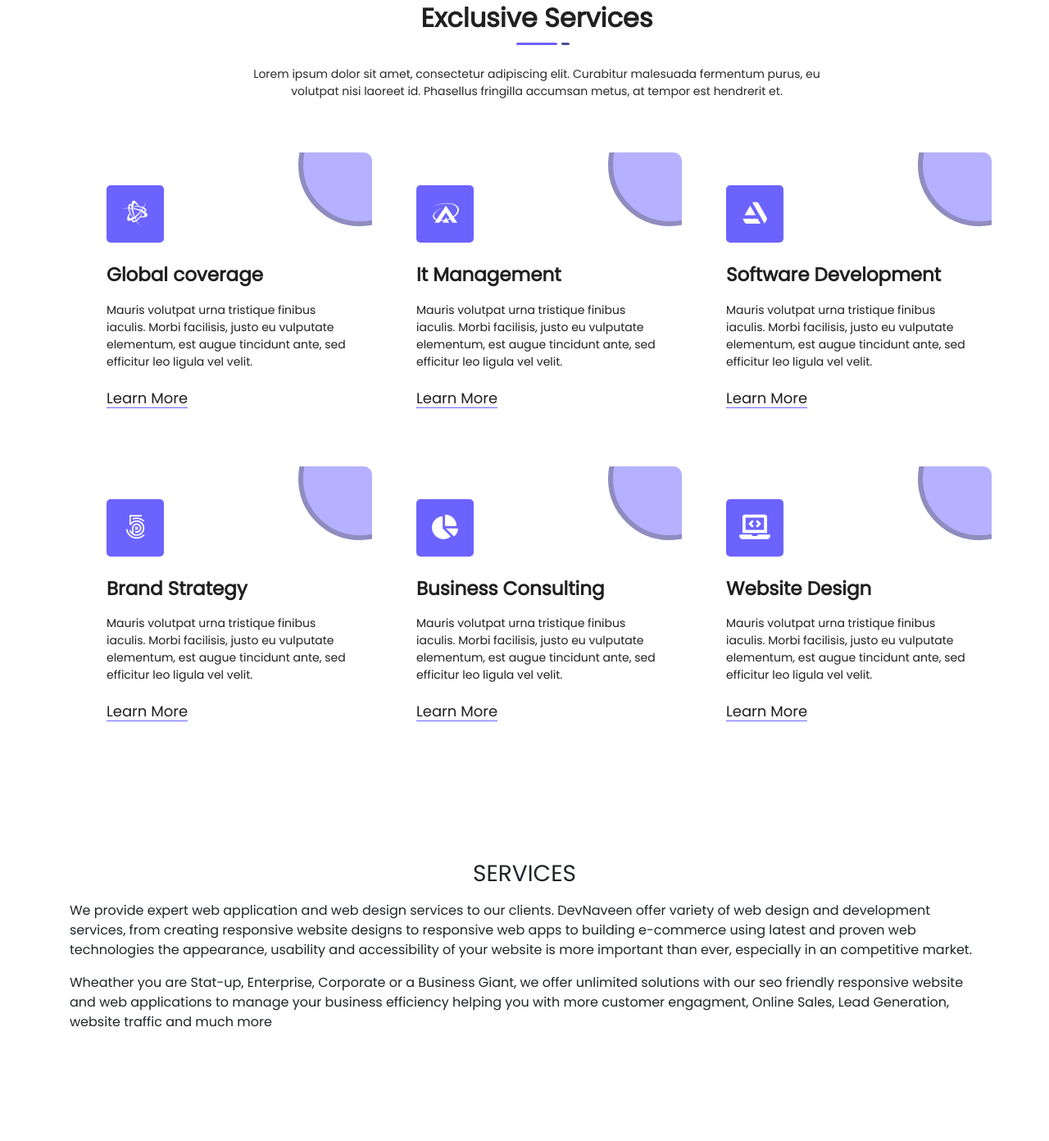
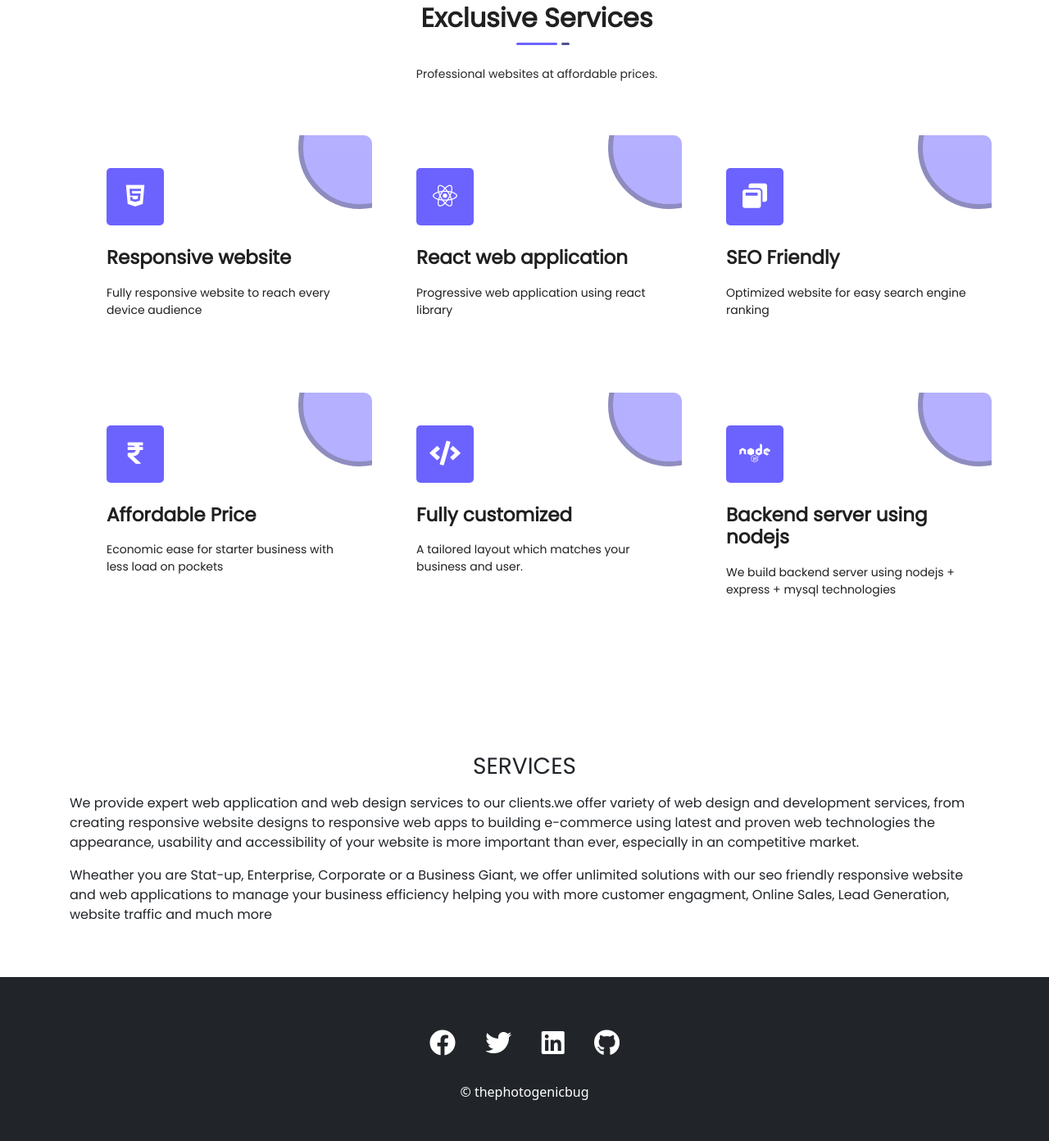
Before and after one commit to thephotogenicbug/Personal-website, a plain HTML site: page index.html in a window 1280 px wide. Shown: the part 578-1970 px from the top of the page at 82% size. Before the commit the page ends 1853 px from the top, so only its background shows below. Drawn offline with nearby package versions, Linux system fonts and the light colour scheme.

Commit message:
Personal-site: update home page

```diff
--- a/index.html
+++ b/index.html
@@ -17,7 +17,7 @@
 <body>
     <nav>
         <div class="logo">
-            <h4>The Nav</h4>
+            <h4>Thephotogenicbug.dev</h4>
         </div>
         <ul class="nav-links">
             <li><a href="#">Home</a></li>
@@ -51,7 +51,7 @@
                         <div class="col-md-10 col-lg-8">
                             <div class="header-section">
                                 <h2 class="title">Exclusive Services</h2>
-                                <p class="description">Lorem ipsum dolor sit amet, consectetur adipiscing elit. Curabitur malesuada fermentum purus, eu volutpat nisi laoreet id. Phasellus fringilla accumsan metus, at tempor est hendrerit et.</p>
+                                <p class="description">Professional websites at affordable prices.</p>
                             </div>
                         </div>
                     </div>
@@ -61,11 +61,11 @@
                             <div class="single-service">
                                 <div class="content">
                                     <span class="icon">
-                                        <i class="fab fa-battle-net"></i>
+                                        <i class="fab fa-html5"></i>
                                     </span>
-                                    <h3 class="title">Global coverage</h3>
-                                    <p class="description">Mauris volutpat urna tristique finibus iaculis. Morbi facilisis, justo eu vulputate elementum, est augue tincidunt ante, sed efficitur leo ligula vel velit.</p>
-                                    <a href="#" class="learn-more">Learn More</a>
+                                    <h3 class="title">Responsive website</h3>
+                                    <p class="description">Fully responsive website to reach every device audience</p>
+
                                 </div>
                                 <span class="circle-before"></span>
                             </div>
@@ -76,11 +76,11 @@
                             <div class="single-service">
                                 <div class="content">
                                     <span class="icon">
-                                        <i class="fab fa-asymmetrik"></i>
+                                        <i class="fab fa-react"></i>
                                     </span>
-                                    <h3 class="title">It Management</h3>
-                                    <p class="description">Mauris volutpat urna tristique finibus iaculis. Morbi facilisis, justo eu vulputate elementum, est augue tincidunt ante, sed efficitur leo ligula vel velit.</p>
-                                    <a href="#" class="learn-more">Learn More</a>
+                                    <h3 class="title">React web application</h3>
+                                    <p class="description">Progressive web application using react library</p>
+
                                 </div>
                                 <span class="circle-before"></span>
                             </div>
@@ -91,11 +91,11 @@
                             <div class="single-service">
                                 <div class="content">
                                     <span class="icon">
-                                        <i class="fab fa-artstation"></i>
+                                        <i class="fas fa-window-restore"></i>
                                     </span>
-                                    <h3 class="title">Software Development</h3>
-                                    <p class="description">Mauris volutpat urna tristique finibus iaculis. Morbi facilisis, justo eu vulputate elementum, est augue tincidunt ante, sed efficitur leo ligula vel velit.</p>
-                                    <a href="#" class="learn-more">Learn More</a>
+                                    <h3 class="title">SEO Friendly</h3>
+                                    <p class="description">Optimized website for easy search engine ranking</p>
+
                                 </div>
                                 <span class="circle-before"></span>
                             </div>
@@ -106,11 +106,11 @@
                             <div class="single-service">
                                 <div class="content">
                                     <span class="icon">
-                                        <i class="fab fa-500px"></i>
+                                        <i class="fas fa-rupee-sign"></i>
                                     </span>
-                                    <h3 class="title">Brand Strategy</h3>
-                                    <p class="description">Mauris volutpat urna tristique finibus iaculis. Morbi facilisis, justo eu vulputate elementum, est augue tincidunt ante, sed efficitur leo ligula vel velit.</p>
-                                    <a href="#" class="learn-more">Learn More</a>
+                                    <h3 class="title">Affordable Price</h3>
+                                    <p class="description">Economic ease for starter business with less load on pockets</p>
+
                                 </div>
                                 <span class="circle-before"></span>
                             </div>
@@ -121,11 +121,11 @@
                             <div class="single-service">
                                 <div class="content">
                                     <span class="icon">
-                                        <i class="fas fa-chart-pie"></i>
+                                        <i class="fas fa-code"></i>
                                     </span>
-                                    <h3 class="title">Business Consulting</h3>
-                                    <p class="description">Mauris volutpat urna tristique finibus iaculis. Morbi facilisis, justo eu vulputate elementum, est augue tincidunt ante, sed efficitur leo ligula vel velit.</p>
-                                    <a href="#" class="learn-more">Learn More</a>
+                                    <h3 class="title">Fully customized</h3>
+                                    <p class="description">A tailored layout which matches your business and user.</p>
+
                                 </div>
                                 <span class="circle-before"></span>
                             </div>
@@ -136,11 +136,11 @@
                             <div class="single-service">
                                 <div class="content">
                                     <span class="icon">
-                                        <i class="fas fa-laptop-code"></i>
+                                        <i class="fab fa-node"></i>
                                     </span>
-                                    <h3 class="title">Website Design</h3>
-                                    <p class="description">Mauris volutpat urna tristique finibus iaculis. Morbi facilisis, justo eu vulputate elementum, est augue tincidunt ante, sed efficitur leo ligula vel velit.</p>
-                                    <a href="#" class="learn-more">Learn More</a>
+                                    <h3 class="title">Backend server using nodejs</h3>
+                                    <p class="description">We build backend server using nodejs + express + mysql technologies</p>
+
                                 </div>
                                 <span class="circle-before"></span>
                             </div>
@@ -155,7 +155,7 @@
                 </div>
                 <div class="col-md-12 mt-2">
                     <p class="text-justify">
-                    We provide expert web application and web design services to our clients. DevNaveen
+                    We provide expert web application and web design services to our clients.we
                     offer variety of web design and development services, from creating responsive website designs
                     to responsive web apps to building e-commerce using latest and proven web technologies the appearance,
                     usability and accessibility of your website is more important than ever,
@@ -171,7 +171,24 @@
                 </div>
 
 
+
             </div>
+            <section class="bg-dark text-white text-center p-5 mt-5">
+                <div class="container">
+                <div class="row">
+                <div class="col-md-12">
+                <p>
+                 <i class="fab fa-facebook m-3 fa-2x"></i>
+                 <i class="fab fa-twitter m-3 fa-2x"></i>
+                 <i class="fab fa-linkedin m-3 fa-2x"></i>
+                 <i class="fab fa-github m-3 fa-2x"></i>
+                </p>
+                <a href="https://github.com/thephotogenicbug" style="text-decoration: none; color:white"><label>&#169; thephotogenicbug</label></a>
+                </div>
+                </div>
+                </div>
+              </section>
+
 
         </div>
     </div>
```
